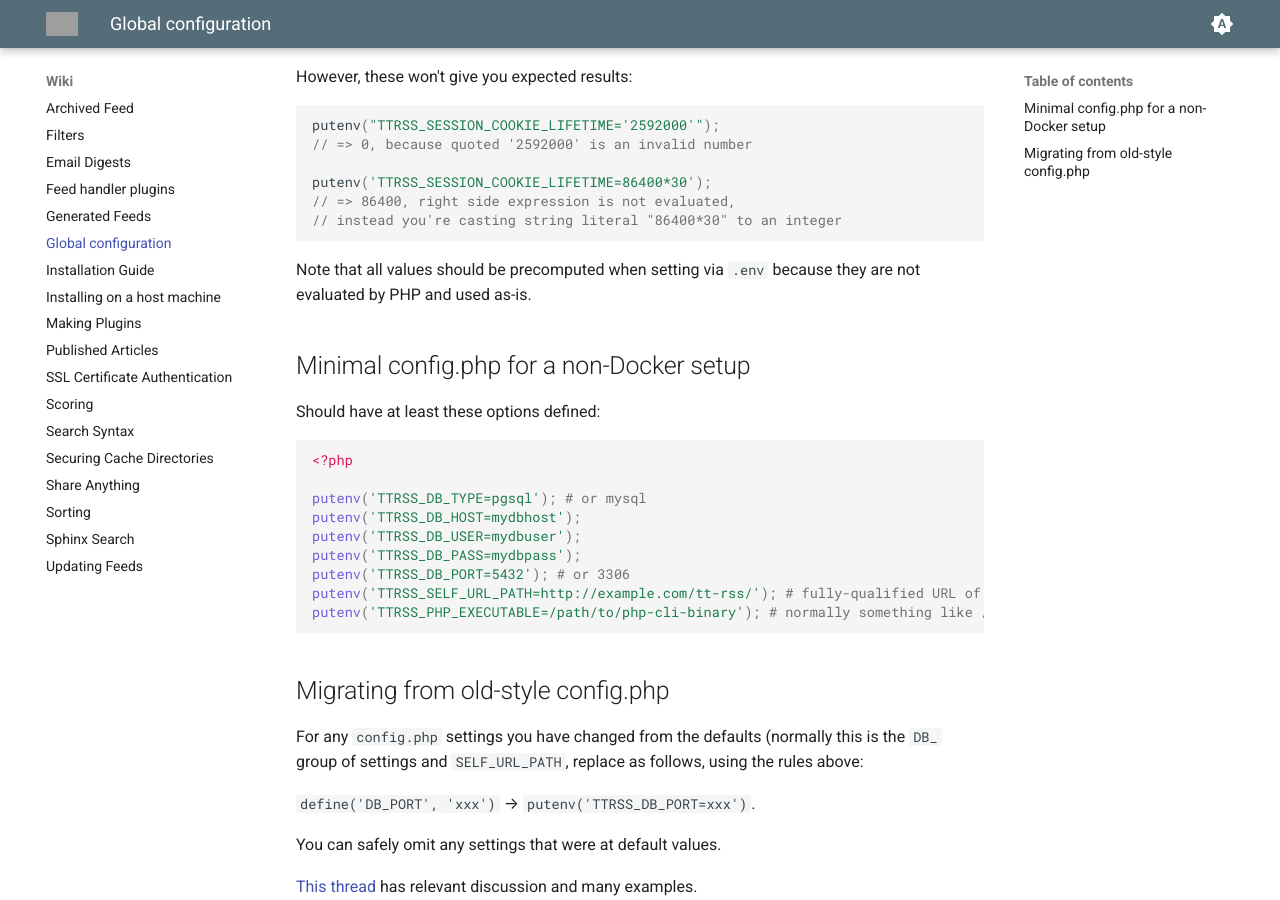
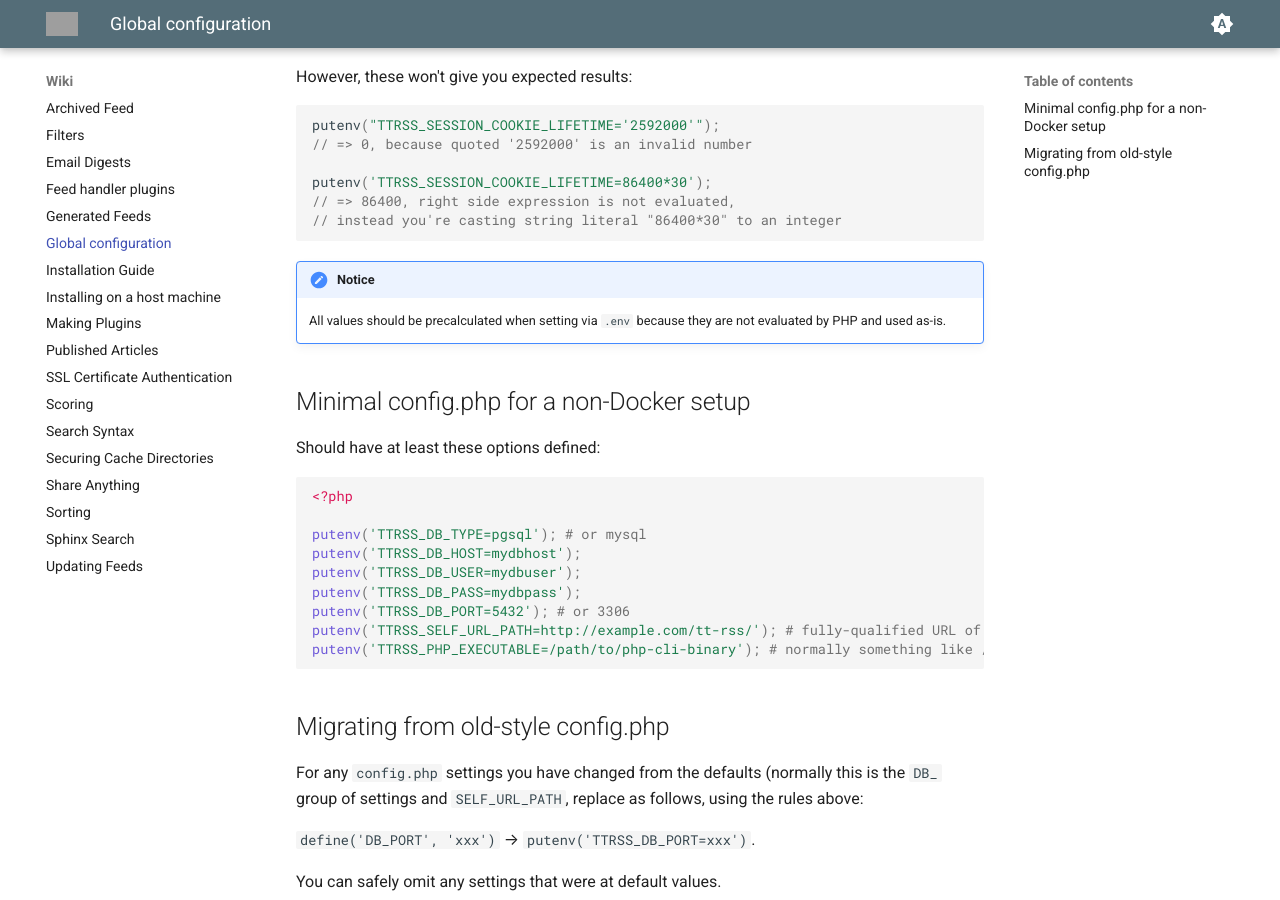
Before and after one commit to supahgreg/tt-rss-web-static, an MkDocs documentation site: the page built from docs/wiki/GlobalConfig.md, in a window 1280 px wide and 900 px high, scrolled down 992 px. Built offline with MkDocs 1.6.1 and Material for MkDocs 9.7.7, drawn with Linux system fonts in a browser that asks for light colours.

Commit message:
update notice

````diff
--- a/docs/wiki/GlobalConfig.md
+++ b/docs/wiki/GlobalConfig.md
@@ -49,8 +49,9 @@ putenv('TTRSS_SESSION_COOKIE_LIFETIME=86400*30');
 // instead you're casting string literal "86400*30" to an integer
 ```
 
-Note that all values should be precomputed when setting via `.env` because they
-are not evaluated by PHP and used as-is.
+!!! notice
+
+    All values should be precalculated when setting via `.env` because they are not evaluated by PHP and used as-is.
 
 ## Minimal config.php for a non-Docker setup
 
````
